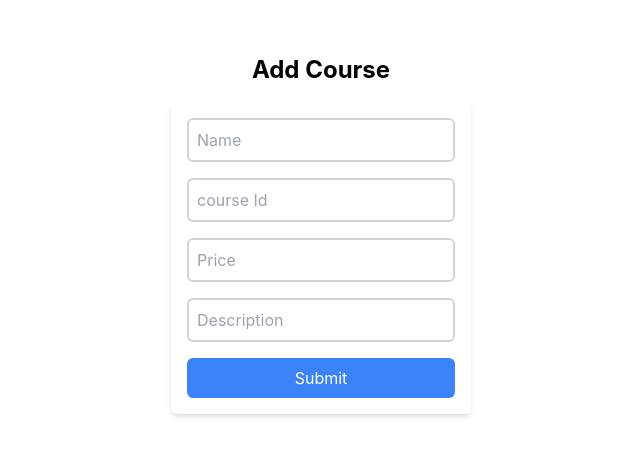
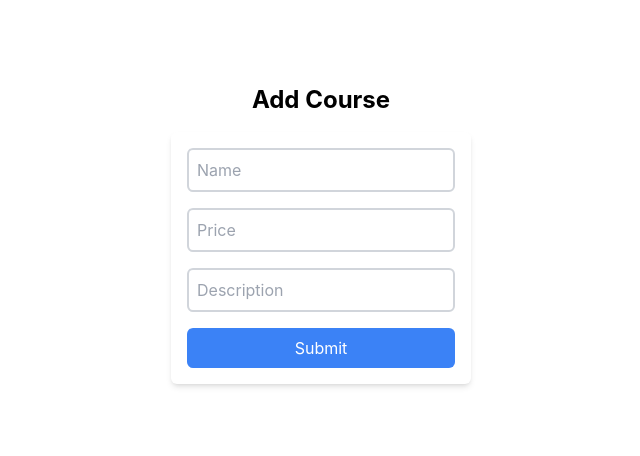
Before and after one commit to Devlopers-S/mvc-pattern, a React (Create React App) app in the folder frontend/: page /admin/AddCourse in a window 1280 px wide. Shown: the part 166-622 px from the top of the page, without its empty margins (319-959 px from the left). Built offline with nearby package versions, Linux system fonts and the light colour scheme.

Commit message:
course app in progress

```diff
--- a/frontend/src/components/admin/AddCourse.jsx
+++ b/frontend/src/components/admin/AddCourse.jsx
@@ -6,7 +6,6 @@ const AddCourse = () => {
   const navigate = useNavigate();
   const [course, setCourse] = useState({
     name: "",
-    courseId: "",
     price: "",
     description: "",
   });
@@ -17,7 +16,6 @@ const AddCourse = () => {
     // Check for empty fields
     if (
       course.name === "" ||
-      course.courseId === "" ||
       course.price === "" ||
       course.description === ""
     ) {
@@ -47,7 +45,6 @@ axios
     // Clear form fields after successful submission
     setCourse({
       name: "",
-      courseId: "",
       price: "",
       description: "",
     });
@@ -63,15 +60,6 @@ axios
           placeholder="Name"
           value={course.name}
           onChange={(e) => setCourse({ ...course, name: e.target.value })}
-        />
-        <input
-          className="p-2 rounded-md border-2 border-gray-300"
-          type="number"
-          placeholder="course Id"
-          value={course.courseId}
-          onChange={(e) =>
-            setCourse({ ...course, courseId: e.target.value.toString() })
-          }
         />
         <input
           className="p-2 rounded-md border-2 border-gray-300"
--- a/frontend/src/components/user/AllCourses.jsx
+++ b/frontend/src/components/user/AllCourses.jsx
@@ -19,10 +19,9 @@ const AllCourses = () => {
 
   useEffect(() => {
     const email = localStorage.getItem("userEmail");
-
     if (email) {
       axios
-        .get(`http://localhost:4000/course/purchase?email=${email}`)
+        .get(`http://localhost:4000/user/purchase?email=${email}`)
         .then((res) => setPurchaseCourses(res.data))
         .catch((error) =>
           console.error("Error fetching purchased courses:", error)
@@ -36,9 +35,8 @@ const AllCourses = () => {
       console.error("No user email found in local storage");
       return;
     }
-
     // Check if the product is already purchased
-    if (purchaseCourses.some((p) => p.courseId === course.courseId)) {
+    if (purchaseCourses.some((p) => p.CourseId === course.CourseId)) {
       alert("course is already purchaed");
       return;
     } else {
@@ -48,11 +46,11 @@ const AllCourses = () => {
    axios
      .post("http://localhost:4000/user/purchase", {
        email,
-        courseId: course.courseId,
+       courseId: course.CourseId,
      })
      .then((res) => {
+       console.log("Backend response:", res.data);
        setPurchaseCourses((prev) => [...prev, course]);
-        console.log("Product added successfully");
      })
      .catch((err) => {
        console.error("Error purchasing product:", err);
--- a/frontend/src/components/user/PurchaseCourse.jsx
+++ b/frontend/src/components/user/PurchaseCourse.jsx
@@ -21,7 +21,7 @@ const PurchaseCourse = ({ course, onPurchase }) => {
           ) : (
             <Link
               className="bg-gray-400 rounded-md px-3 py-1 my-3"
-              to={`/admin/updateCourse/${course._id}`}
+              to={`/admin/updateCourse/${course.courseId}`}
             >
               Edit
             </Link>
```
Lines whose indentation alone changed are shown as unchanged.
